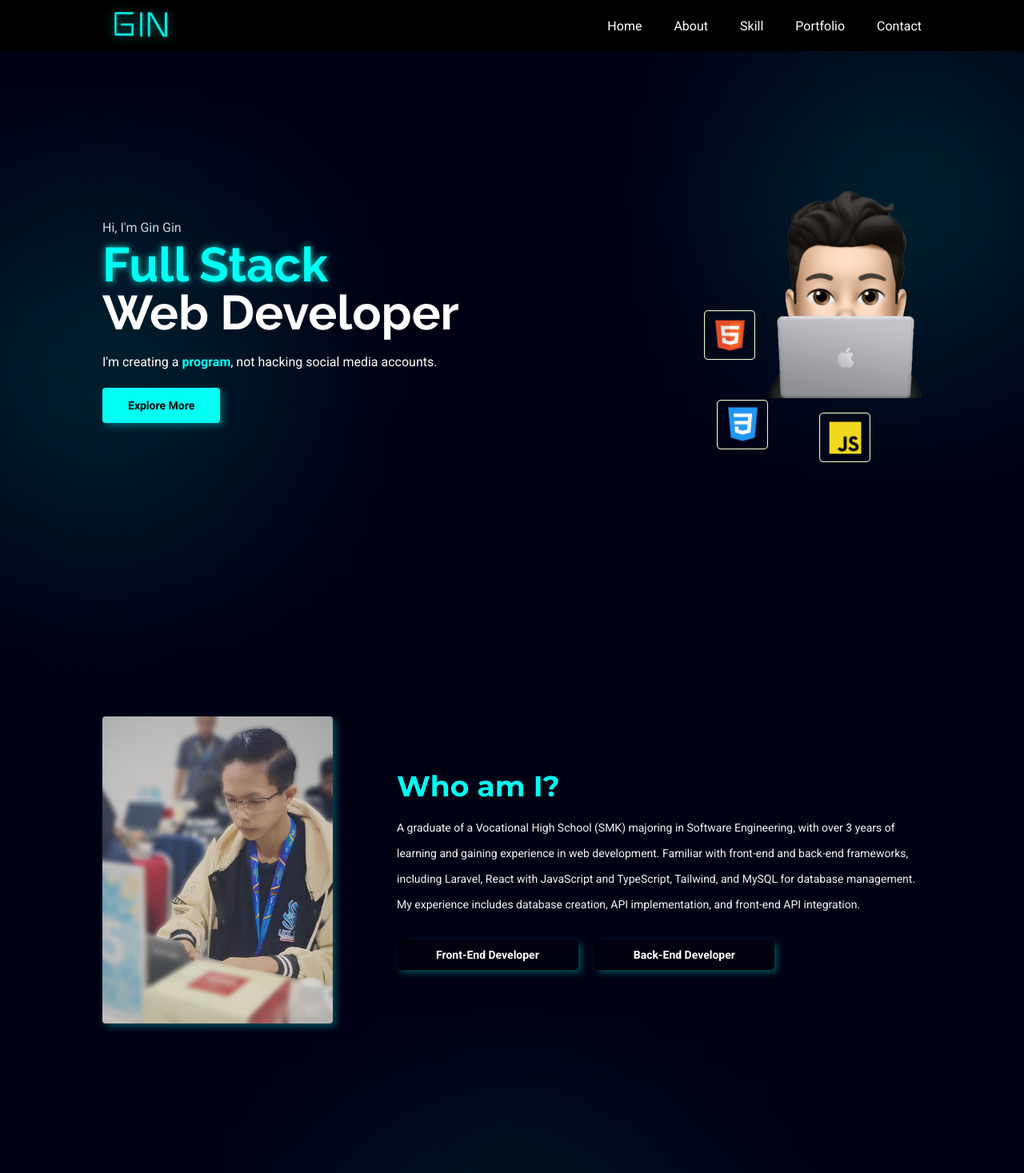
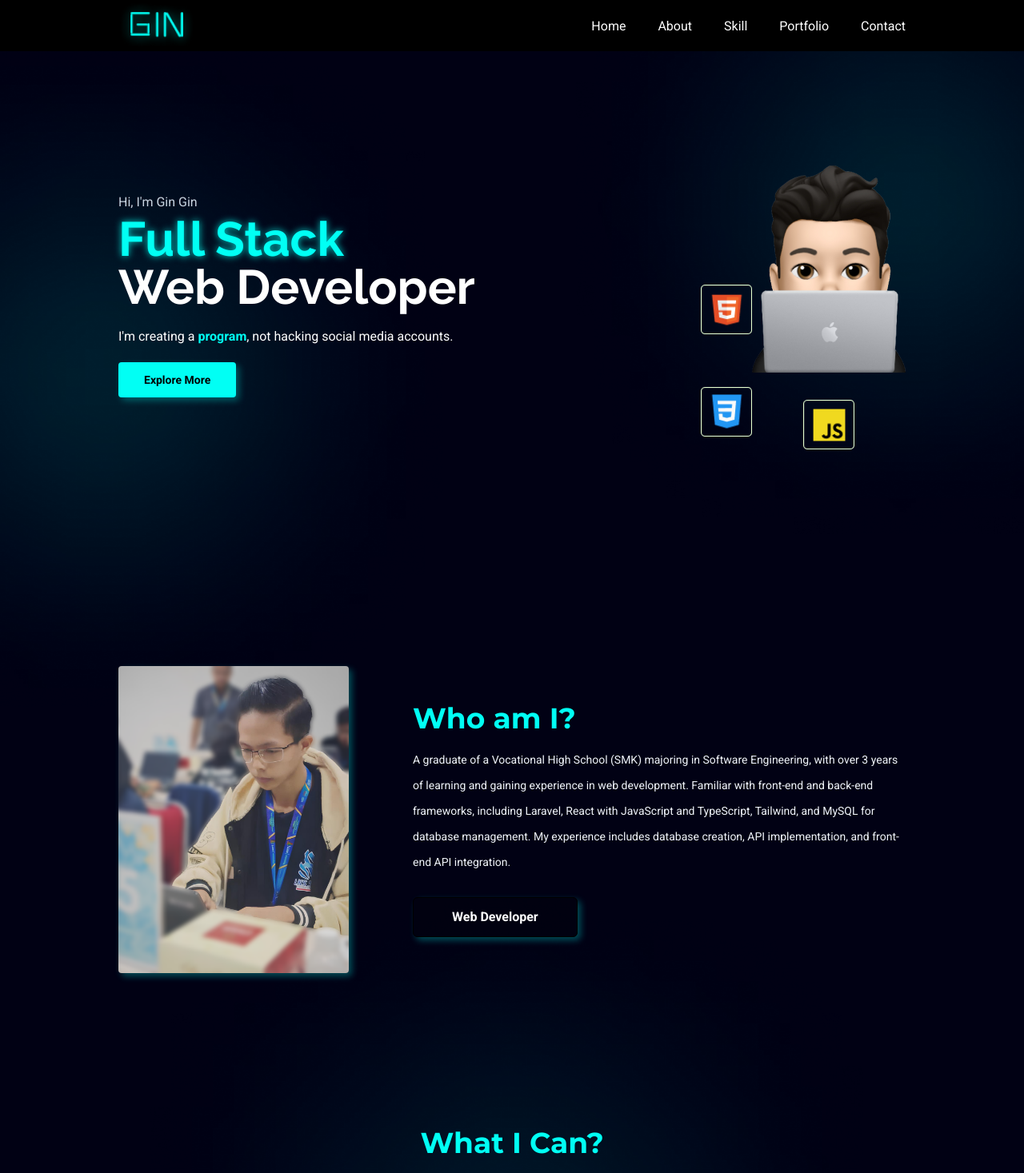
Before and after one commit to Gin-Muhlis/portfolio-v2, a React (Vite) app: page / in a window 1280 px wide. Shown: the top 1467 px of the page at 80% size. Built offline with nearby package versions, Linux system fonts and the light colour scheme.

Commit message:
fix: memperbaiki posisi element

```diff
--- a/src/components/elements/Container.jsx
+++ b/src/components/elements/Container.jsx
@@ -2,7 +2,7 @@ import React from 'react'
 
 const Container = ({children}) => {
   return (
-    <div className='w-full relative h-full max-w-5xl mx-auto px-5 md:p-0'>
+    <div className='w-full relative h-full max-w-5xl mx-auto px-5'>
         {children}
     </div>
   )
--- a/src/components/sections/About.jsx
+++ b/src/components/sections/About.jsx
@@ -13,11 +13,8 @@ const About = () => {
                         Laravel, React with JavaScript and TypeScript, Tailwind, and MySQL for database management. My
                         experience includes database creation, API implementation, and front-end API integration.</p>
                     <div className="w-full font-bold flex items-center justify-start gap-5 flex-wrap font-roboto">
-                        <div className="flex items-center justify-center text-center text-white rounded-md bg-bg-second bg-opacity-20 border border-bg-second px-6 md:px-12 py-2 shadow-cust-shad-primary text-xs md:text-sm">
-                            Front-End Developer
-                        </div>
-                        <div className="flex items-center justify-center text-center text-white rounded-md bg-bg-second bg-opacity-20 border border-bg-second px-6 md:px-12 py-2 shadow-cust-shad-primary text-xs md:text-sm">
-                            Back-End Developer
+                        <div className="flex items-center justify-center text-center text-white rounded-md bg-bg-second bg-opacity-20 border border-bg-second px-6 md:px-12 py-3 shadow-cust-shad-primary text-md">
+                            Web Developer
                         </div>
                     </div>
                 </div>
--- a/src/components/sections/Hero.jsx
+++ b/src/components/sections/Hero.jsx
@@ -5,8 +5,7 @@ import { HashLink as Link } from 'react-router-hash-link'
 const Hero = () => {
     return (
         <Container>
-            <div className="hero w-full block md:flex items-center justify-between gap-10 py-10 relative" id='hero'>
-
+            <div className=" w-full block md:flex items-center justify-between gap-10 py-16 md:py-44 relative" id='hero'>
                 <div className='mb-16 md:mb-16'>
                     <span className="text-slate-300 inline-block mb-1 font-roboto">Hi, I'm Gin Gin</span>
                     <h1 className='text-primary font-raleway text-6xl font-bold shadow-text-primary'>Full Stack</h1>
@@ -19,9 +18,9 @@ const Hero = () => {
                 <div className='flex-1 flex items-center justify-center md:justify-end'>
                     <div className="relative md:-translate-y-16">
                         <img src="/assets/images/me.png" alt="Image Me" className='object-cover w-44 md:w-full' />
-                        <img src="/assets/images/html.png" alt="Image Me" className='object-cover absolute -left-20 bottom-12 w-12 md:w-16' />
-                        <img src="/assets/images/css.png" alt="Image Me" className='object-cover absolute -left-16 -bottom-16 w-12 md:w-16 ' />
-                        <img src="/assets/images/js.png" alt="Image Me" className='object-cover absolute left-16 -bottom-20 w-12 md:w-16' />
+                        <img src="/assets/images/html.png" alt="Image Me" className='object-cover absolute -left-16 bottom-12 w-12 md:w-16' />
+                        <img src="/assets/images/css.png" alt="Image Me" className='object-cover absolute -left-16 -bottom-20 w-12 md:w-16 ' />
+                        <img src="/assets/images/js.png" alt="Image Me" className='object-cover absolute left-16 -bottom-24 w-12 md:w-16' />
                     </div>
                 </div>
             </div>
```
